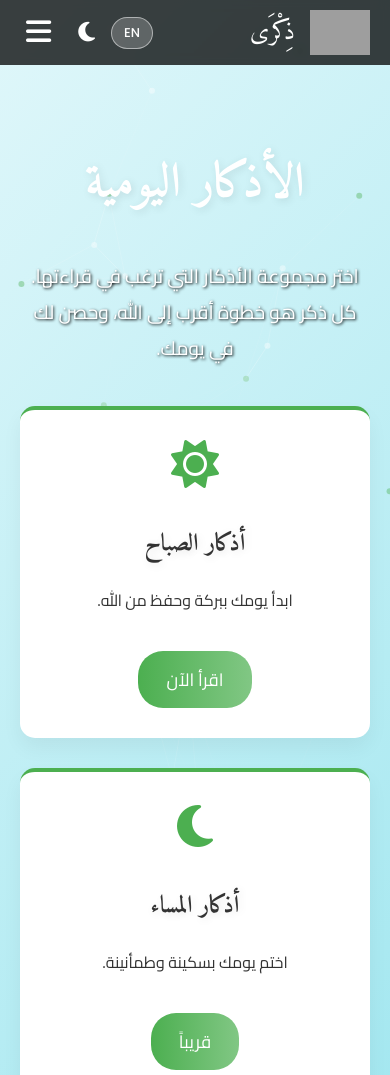
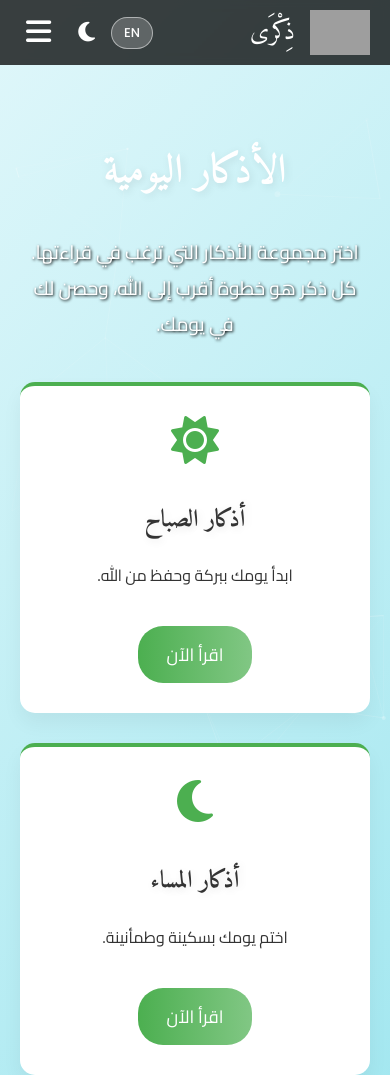
Before and after one commit to MANE78/dhikra-website, a plain HTML site: page adhkar.html in a window 390 px wide. Shown: the top 1075 px of the page. Drawn offline with nearby package versions, Linux system fonts and the light colour scheme; grey boxes are pictures that could not be loaded.

Commit message:
Update adhkar.html

```diff
--- a/adhkar.html
+++ b/adhkar.html
@@ -3,6 +3,15 @@
 <head>
     <meta charset="UTF-8">
     <meta name="viewport" content="width=device-width, initial-scale=1.0">
+
+    <!-- Google Tag Manager -->
+    <script>(function(w,d,s,l,i){w[l]=w[l]||[];w[l].push({'gtm.start':
+    new Date().getTime(),event:'gtm.js'});var f=d.getElementsByTagName(s)[0],
+    j=d.createElement(s),dl=l!='dataLayer'?'&l='+l:'';j.async=true;j.src=
+    'https://www.googletagmanager.com/gtm.js?id='+i+dl;f.parentNode.insertBefore(j,f);
+    })(window,document,'script','dataLayer','GTM-TVWLF8DK');</script>
+    <!-- End Google Tag Manager -->
+
     <title>الأذكار اليومية | موقع ذِكْرَى</title>
     <meta name="description" content="تصفح قائمة الأذكار اليومية الكاملة. اختر أذكار الصباح، المساء، النوم، وما بعد الصلاة لتبدأ القراءة. حصن المسلم اليومي في مكان واحد.">
     <meta name="keywords" content="أذكار يومية, قائمة الأذكار, اذكار الصباح والمساء, أذكار النوم, أذكار الصلاة, حصن المسلم">
@@ -38,7 +47,7 @@
         .mobile-nav-menu a { color: #fff; text-decoration: none; font-size: 1.2em; padding: 15px 0; width: 100%; }
         .mobile-nav-menu a:hover { background-color: rgba(255,255,255,0.1); color: var(--primary-color); }
         main { padding: 40px 20px; }
-        .page-header h1 { color: #fff; font-size: 3em; }
+        .page-header h1 { color: #fff; font-size: clamp(2.5em, 6vw, 3em); }
         .page-header p { color: #fff; text-shadow: 1px 1px 3px #000; font-size: 1.2em; max-width: 700px; margin: 10px auto 40px; }
         .grid { display: grid; grid-template-columns: repeat(auto-fit, minmax(280px, 1fr)); gap: 30px; max-width: 1200px; margin: 0 auto; }
         .feature-card { background: var(--card-bg-light); border-top: 4px solid var(--primary-color); border-radius: 15px; padding: 30px; box-shadow: 0 10px 20px rgba(0, 0, 0, 0.05); transition: transform 0.3s, box-shadow 0.3s; color: var(--font-color-light); }
@@ -55,6 +64,11 @@
     data-title-ar="الأذكار اليومية | موقع ذِكْرَى"
     data-title-en="Daily Adhkar | Dhikra Website"
 >
+    <!-- Google Tag Manager (noscript) -->
+    <noscript><iframe src="https://www.googletagmanager.com/ns.html?id=GTM-TVWLF8DK"
+    height="0" width="0" style="display:none;visibility:hidden"></iframe></noscript>
+    <!-- End Google Tag Manager (noscript) -->
+
     <div id="particles-js"></div>
     <nav class="navbar">
         <a href="index.html" class="navbar-brand"><img src="https://www.dropbox.com/scl/fi/zbkvv3ee5tlp9teqitygb/20250808_230743_.png?rlkey=ofgj5aasf6kuechp5e2ri4vh4&st=8hrmp1p8&dl=1" alt="Dhikra Logo"><span class="site-name"><span class="lang-ar">ذِكْرَى</span><span class="lang-en">Dhikra</span></span></a>
@@ -85,7 +99,7 @@
         </div>
         <div class="grid">
             <div class="feature-card"><i class="fas fa-sun"></i><h2><span class="lang-ar">أذكار الصباح</span><span class="lang-en">Morning Adhkar</span></h2><p><span class="lang-ar">ابدأ يومك ببركة وحفظ من الله.</span><span class="lang-en">Start your day with blessings and protection from Allah.</span></p><a href="adhkar-sabah.html" class="btn"><span class="lang-ar">اقرأ الآن</span><span class="lang-en">Read Now</span></a></div>
-            <div class="feature-card"><i class="fas fa-moon"></i><h2><span class="lang-ar">أذكار المساء</span><span class="lang-en">Evening Adhkar</span></h2><p><span class="lang-ar">اختم يومك بسكينة وطمأنينة.</span><span class="lang-en">End your day with peace and tranquility.</span></p><a href="#" class="btn"><span class="lang-ar">قريباً</span><span class="lang-en">Coming Soon</span></a></div>
+            <div class="feature-card"><i class="fas fa-moon"></i><h2><span class="lang-ar">أذكار المساء</span><span class="lang-en">Evening Adhkar</span></h2><p><span class="lang-ar">اختم يومك بسكينة وطمأنينة.</span><span class="lang-en">End your day with peace and tranquility.</span></p><a href="adhkar-masaa.html" class="btn"><span class="lang-ar">اقرأ الآن</span><span class="lang-en">Read Now</span></a></div>
             <div class="feature-card"><i class="fas fa-bed"></i><h2><span class="lang-ar">أذكار النوم</span><span class="lang-en">Bedtime Adhkar</span></h2><p><span class="lang-ar">حصّن نفسك قبل النوم واستودع الله أحلامك.</span><span class="lang-en">Protect yourself before sleep and entrust your dreams to Allah.</span></p><a href="#" class="btn"><span class="lang-ar">قريباً</span><span class="lang-en">Coming Soon</span></a></div>
             <div class="feature-card"><i class="fas fa-mosque"></i><h2><span class="lang-ar">أذكار بعد الصلاة</span><span class="lang-en">After Prayer Adhkar</span></h2><p><span class="lang-ar">لا تفوت فضل الذكر بعد كل صلاة مكتوبة.</span><span class="lang-en">Do not miss the virtue of remembrance after each prescribed prayer.</span></p><a href="#" class="btn"><span class="lang-ar">قريباً</span><span class="lang-en">Coming Soon</span></a></div>
         </div>
@@ -95,15 +109,16 @@
     </footer>
     <script src="https://cdn.jsdelivr.net/particles.js/2.0.0/particles.min.js"></script>
     <script>
+        const particlesConfig = { particles: { number: { value: 60 }, color: { value: "#ffffff" }, shape: { type: "circle" }, opacity: { value: 0.4, random: true }, size: { value: 3, random: true }, line_linked: { enable: true, distance: 150, color: "#ffffff", opacity: 0.3, width: 1 }, move: { enable: true, speed: 2, direction: "none", out_mode: "out" } }, interactivity: { events: { onhover: { enable: true, mode: "repulse" } } }, retina_detect: true };
         document.addEventListener('DOMContentLoaded', () => {
             const htmlEl = document.documentElement; const darkModeToggle = document.getElementById('dark-mode-toggle'); const langToggleBtn = document.getElementById('lang-toggle'); const navToggle = document.querySelector('.nav-toggle'); const mobileNavMenu = document.querySelector('.mobile-nav-menu');
-            const applyDarkMode = (isDark) => { const icon = darkModeToggle.querySelector('i'); if (isDark) { document.body.classList.add('dark-mode'); if(icon) icon.classList.replace('fa-moon', 'fa-sun'); } else { document.body.classList.remove('dark-mode'); if(icon) icon.classList.replace('fa-sun', 'fa-moon'); } };
+            const applyDarkMode = (isDark) => { const icon = darkModeToggle.querySelector('i'); if (isDark) { document.body.classList.add('dark-mode'); if(icon) icon.classList.replace('fa-moon', 'fa-sun'); particlesConfig.particles.color.value = ["#ffffff", "#81c784", "#4caf50"]; } else { document.body.classList.remove('dark-mode'); if(icon) icon.classList.replace('fa-sun', 'fa-moon'); particlesConfig.particles.color.value = "#ffffff"; } if (window.pJSDom && window.pJSDom[0]) { window.pJSDom[0].pJS.fn.particlesRefresh(); } };
             const setLanguage = (lang) => { htmlEl.lang = lang; htmlEl.dir = lang === 'ar' ? 'rtl' : 'ltr'; langToggleBtn.textContent = lang === 'ar' ? 'EN' : 'AR'; document.title = lang === 'ar' ? document.body.getAttribute('data-title-ar') : document.body.getAttribute('data-title-en'); localStorage.setItem('language', lang); };
             darkModeToggle.addEventListener('click', () => { const isDarkMode = !document.body.classList.contains('dark-mode'); applyDarkMode(isDarkMode); localStorage.setItem('theme', isDarkMode ? 'dark' : 'light'); });
             langToggleBtn.addEventListener('click', () => { const newLang = htmlEl.lang === 'ar' ? 'en' : 'ar'; setLanguage(newLang); });
             navToggle.addEventListener('click', () => { mobileNavMenu.classList.toggle('active'); });
-            particlesJS("particles-js", { particles: { number: { value: 60 }, color: { value: ["#ffffff", "#81c784", "#4caf50"] }, opacity: { value: 0.4 }, size: { value: 3 }, line_linked: { enable: true, distance: 150, color: "#ffffff", opacity: 0.3 }, move: { enable: true, speed: 2 } }, interactivity: { events: { onhover: { enable: true, mode: "repulse" } } } });
-            applyDarkMode(localStorage.getItem('theme') === 'dark'); setLanguage(localStorage.getItem('language') || 'ar');
+            const isInitiallyDark = localStorage.getItem('theme') === 'dark'; if (isInitiallyDark) { particlesConfig.particles.color.value = ["#ffffff", "#81c784", "#4caf50"]; } particlesJS('particles-js', particlesConfig);
+            applyDarkMode(isInitiallyDark); setLanguage(localStorage.getItem('language') || 'ar');
         });
     </script>
 </body>
```
